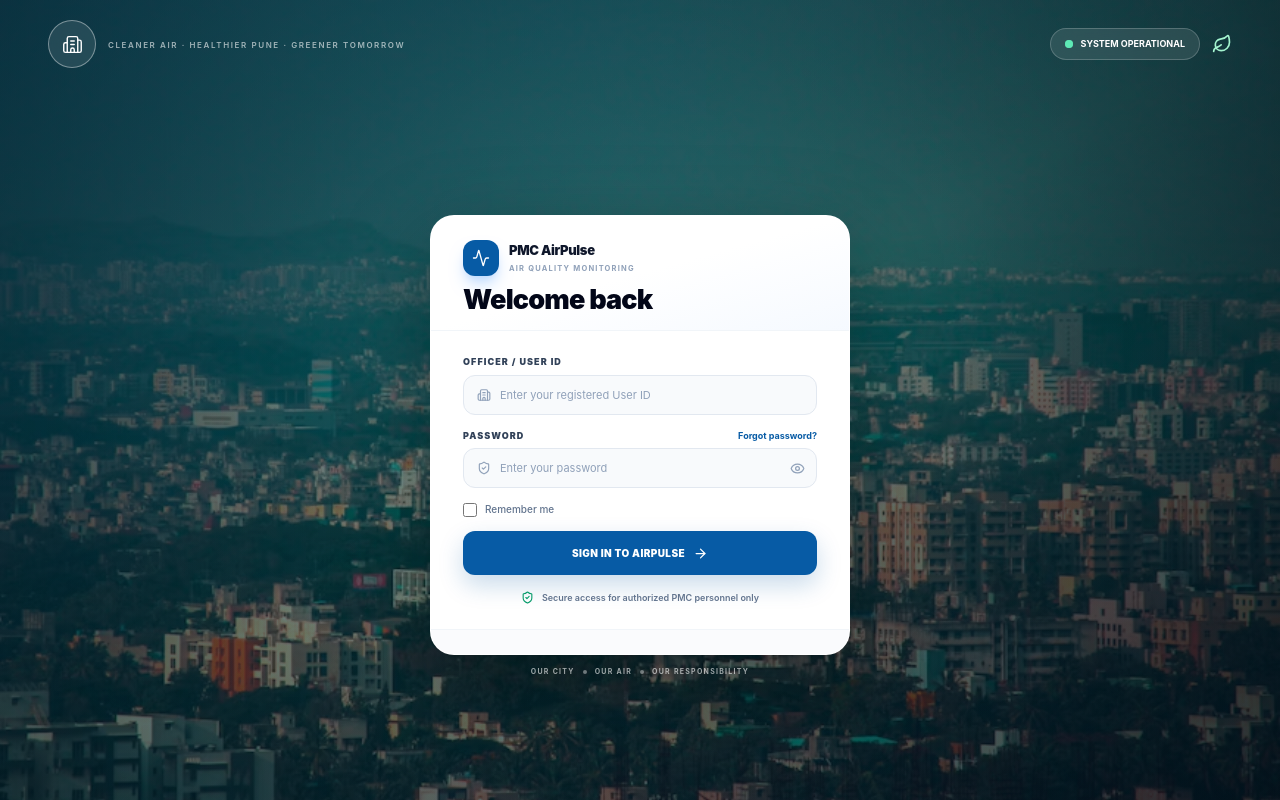
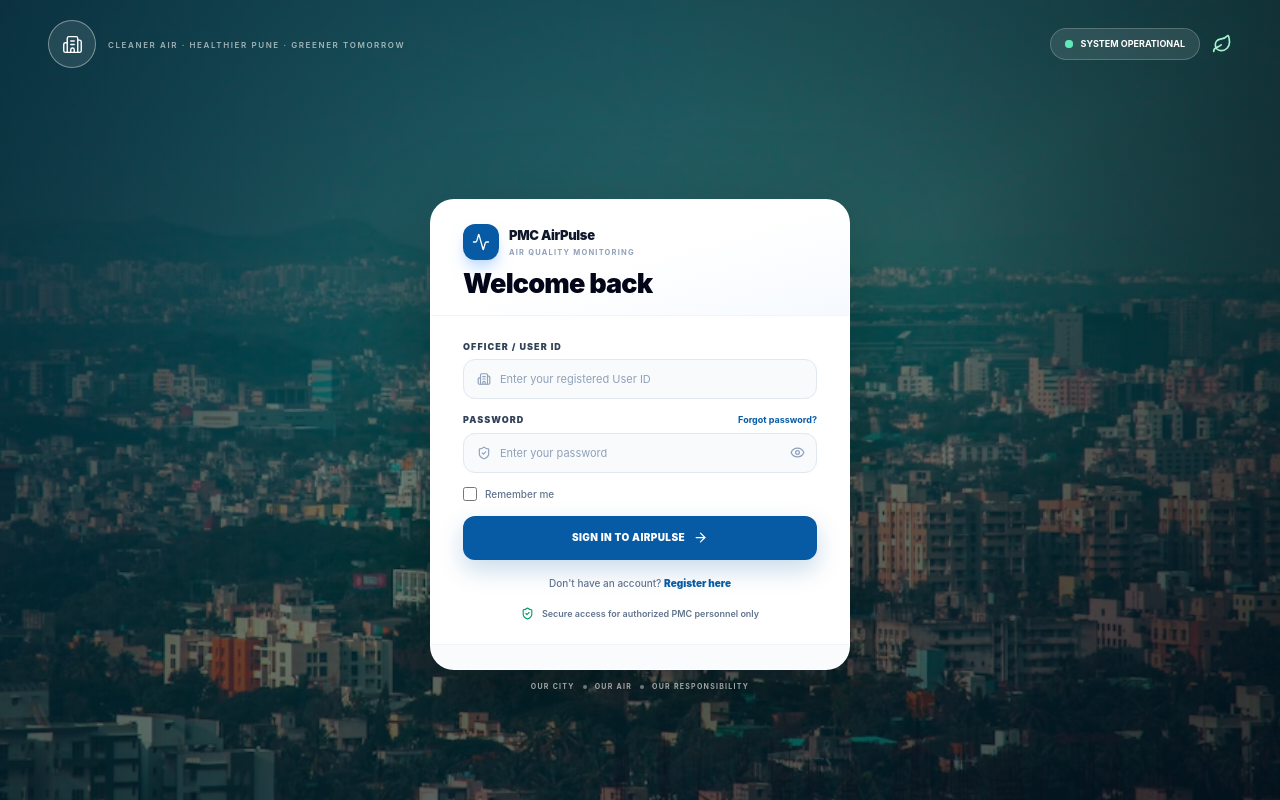
Before and after one commit to Kranti-19/pune-weather-reading, a React (Vite) app: page /login in a window 1280 px wide. Built offline with nearby package versions, Linux system fonts and the light colour scheme; no server answers.

Commit message:
Add register link to login page

```diff
--- a/src/pages/Login.jsx
+++ b/src/pages/Login.jsx
@@ -327,6 +327,22 @@
                 </button>
               </form>
 
+
+              {/* REGISTER LINK */}
+              <div className="mt-4 text-center">
+                <p className="text-[10px] font-medium text-slate-500">
+                  Don't have an account?{" "}
+                  <Link
+                    to="/register"
+                    className="font-black text-[#075BA5] transition hover:text-[#064a87]"
+                  >
+                    Register here
+                  </Link>
+                </p>
+              </div>
+
+
+
               {/* SECURITY */}
               <div className="mt-4 flex items-center justify-center gap-2">
                 <ShieldCheck size={13} className="text-emerald-600" />
```
